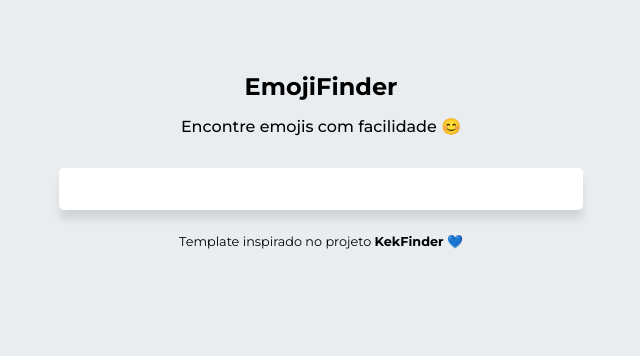
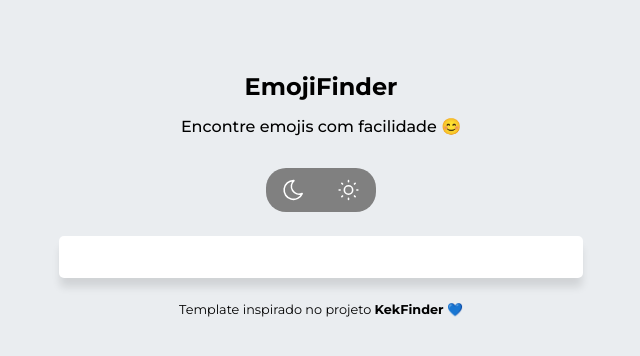
Before and after one commit to alalan55/Emoji-Finder, a Vue app: page / in a window 1280 px wide. Shown: the top 356 px of the page, without its empty margins (319-959 px from the left). Built offline with nearby package versions, Linux system fonts and the light colour scheme; what vue-clipboard2 would draw is missing.

Commit message:
Insere botões para alterar tema

```diff
--- a/src/components/atoms/Input.vue
+++ b/src/components/atoms/Input.vue
@@ -1,5 +1,5 @@
 <template>
-  <input type="text" v-model="emoji" @keyup="pesquisarEmoji" />
+  <input type="text" v-model="emoji" @input="pesquisarEmoji" />
 </template>
 
 <script>
--- /dev/null
+++ b/src/components/molecules/BtnsTheme.vue
@@ -0,0 +1,73 @@
+<template>
+  <div class="btns-wrapper">
+      <div class="btns">
+
+    <figure class="dark">
+      <svg
+        xmlns="http://www.w3.org/2000/svg"
+        class="icon icon-tabler icon-tabler-moon"
+        width="44"
+        height="44"
+        viewBox="0 0 24 24"
+        stroke-width="1.5"
+        stroke="#ffffff"
+        fill="none"
+        stroke-linecap="round"
+        stroke-linejoin="round"
+      >
+        <path stroke="none" d="M0 0h24v24H0z" fill="none" />
+        <path
+          d="M12 3c.132 0 .263 0 .393 0a7.5 7.5 0 0 0 7.92 12.446a9 9 0 1 1 -8.313 -12.454z"
+        />
+      </svg>
+    </figure>
+    <figure class="light">
+      <svg
+        xmlns="http://www.w3.org/2000/svg"
+        class="icon icon-tabler icon-tabler-sun"
+        width="44"
+        height="44"
+        viewBox="0 0 24 24"
+        stroke-width="1.5"
+        stroke="#ffffff"
+        fill="none"
+        stroke-linecap="round"
+        stroke-linejoin="round"
+      >
+        <path stroke="none" d="M0 0h24v24H0z" fill="none" />
+        <circle cx="12" cy="12" r="4" />
+        <path
+          d="M3 12h1m8 -9v1m8 8h1m-9 8v1m-6.4 -15.4l.7 .7m12.1 -.7l-.7 .7m0 11.4l.7 .7m-12.1 -.7l-.7 .7"
+        />
+      </svg>
+    </figure>
+      </div>
+  </div>
+</template>
+
+<style lang="scss" scoped>
+.btns-wrapper{
+
+    .btns{
+        display: flex;
+        align-items: center;
+        justify-content: center;
+        width: 110px;
+        margin:  0 auto;
+        border-radius: 20px;
+        overflow: hidden;
+
+        figure{
+            width: 100%;
+            display: flex;
+            align-items: center;
+            justify-content: center;
+            background: gray;
+
+            .icon{
+                width: 25px;
+            }
+        }
+    }
+}
+</style>
--- a/src/components/template/HomeTemplate.vue
+++ b/src/components/template/HomeTemplate.vue
@@ -2,6 +2,7 @@
   <div class="home-template">
     <div class="conteudo">
       <Descriptions />
+      <BtnsTheme class="btns-theme"/>
 
       <div class="input">
         <Input @searchEmoji="pesquisarEmoji" />
@@ -28,14 +29,17 @@ import Card from "@/components/molecules/Card.vue";
 import Descriptions from "@/components/molecules/Descriptions.vue";
 import Footer from "@/components/molecules/Footer.vue";
 import BtnToTop from "@/components/atoms/ButtonToTop.vue";
+import BtnsTheme from '@/components/molecules/BtnsTheme.vue'
 
 export default {
   components: {
     Input,
     Card,
     Descriptions,
+    BtnsTheme,
     Footer,
     BtnToTop,
+
   },
   props: {
     data: { type: Array },
@@ -68,6 +72,7 @@ export default {
   width: 100%;
   min-height: 100vh;
   padding: 4rem 1rem 1rem 1rem;
+  // background: #202020;
   background: #eaedf0;
 
 
@@ -108,6 +113,9 @@ export default {
       justify-content: center;
       gap: 1.2rem;
     }
+    .btns-theme{
+      margin: 1.5rem 0;
+    }
   }
 }
 
--- a/src/style/style.scss
+++ b/src/style/style.scss
@@ -11,12 +11,10 @@ body{
     &::-webkit-scrollbar {
         width: 10px;
       }
-
       /* Track */
       &::-webkit-scrollbar-track {
         background: #f1f1f1;
       }
-
       /* Handle */
       &::-webkit-scrollbar-thumb {
         background: #888;
```
